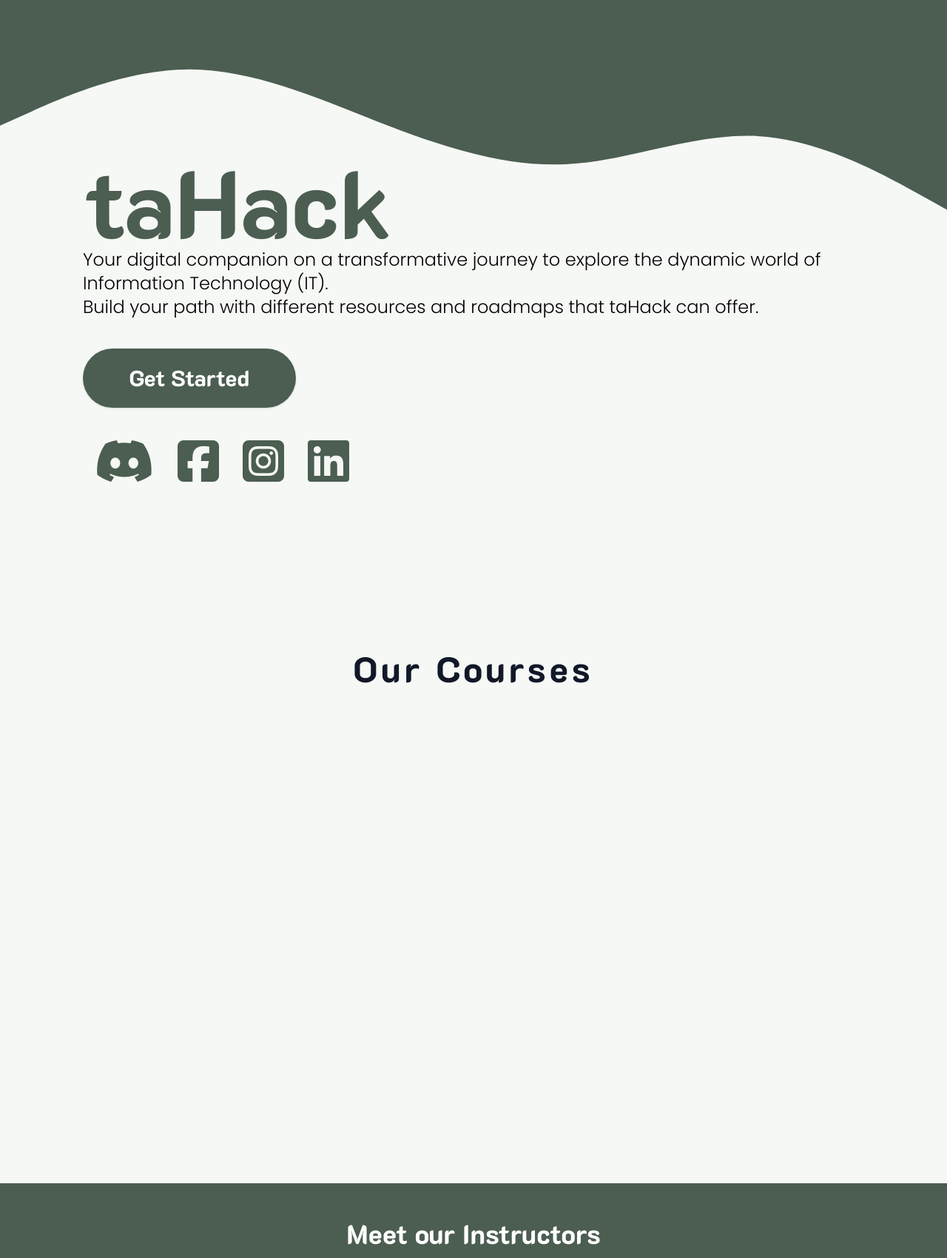
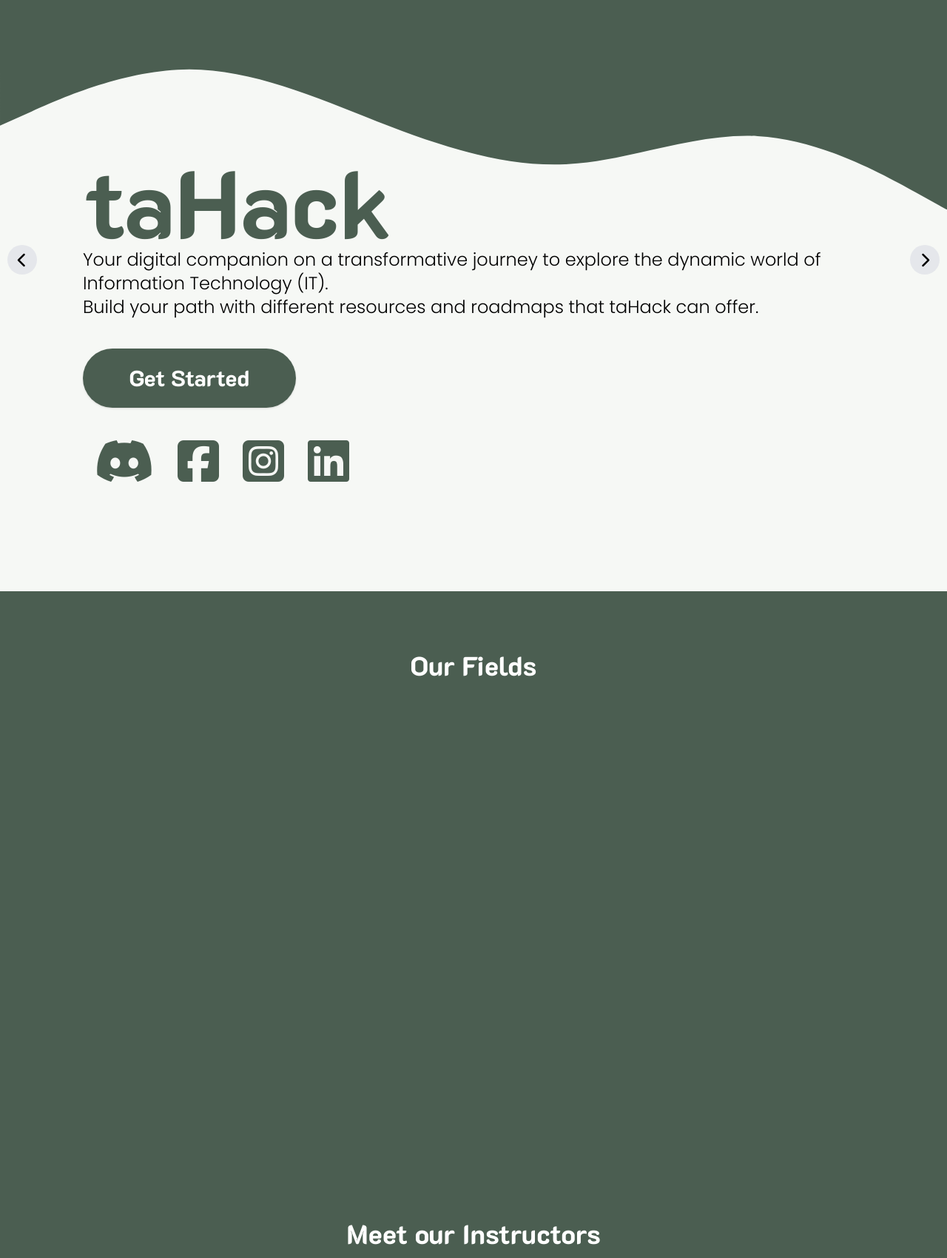
Before and after one commit to mjvdelacruz1/finalTaHack, a Django app: template templates/landing.html in a window 1280 px wide. Shown: the part 49-1749 px from the top of the page at 74% size. Run offline with Django 4.2, Linux system fonts and the light colour scheme; the template is opened without the code that fills it, so the values that code supplies are empty; style sheets or scripts are compiled from the project's sources; some libraries are stand-ins or nearby versions.

Commit message:
deleted fields, changed some designs ni show courses

```diff
--- a/templates/a_base.html
+++ b/templates/a_base.html
@@ -4,7 +4,7 @@
 
 <!DOCTYPE html>
 <html lang="en">
-  <!-- ... Your existing HTML structure ... -->
+
 
 <script>
   document.addEventListener("DOMContentLoaded", function () {
@@ -13,10 +13,10 @@
 
     dropdownToggle.addEventListener("click", function () {
       dropdownMenu.classList.toggle("hidden");
-      // Add logic to close other open dropdowns if needed
+
     });
 
-    // Add logic to close the dropdown when clicking outside of it if needed
+
     document.addEventListener("click", function (event) {
       if (!dropdownToggle.contains(event.target) && !dropdownMenu.contains(event.target)) {
         dropdownMenu.classList.add("hidden");
@@ -27,6 +27,44 @@
 
 <html lang="en scroll-smooth">
   <style>
+     .scroll-buttons {
+      position: fixed;
+      top: 50%;
+      transform: translateY(-50%);
+      z-index: 999;
+    }
+
+    .left-button {
+      left: 10px;
+    }
+
+    .right-button {
+      right: 10px;
+    }
+
+    #scrollableTable::-webkit-scrollbar {
+      width: 0;
+    }
+    #scrollableTable {
+      overflow-x: auto;
+      overflow-y: auto;
+      -ms-overflow-style: none;
+      scrollbar-width: none;
+    }
+  #scrollableTable::-webkit-scrollbar {
+      display: none;
+    }
+    #scrollableTable {
+      -ms-overflow-style: none;
+      scrollbar-width: none;
+      overflow-x: scroll;
+    }
+    #scrollableTable {
+    overflow-x: auto;
+
+    scroll-behavior: smooth;
+
+  }
     html {
   scroll-behavior: smooth;
     }
@@ -87,7 +125,7 @@
 
             <div class="z-50 hidden my-4 text-base list-none bg-white divide-y divide-gray-100 rounded-lg shadow dark:bg-gray-700 dark:divide-gray-600" id="user-dropdown">
               <div class="px-4 py-3">
-                <!-- <span class="block text-sm text-gray-900 dark:text-white">Bonnie Green</span> -->
+
                 <span class="block text-sm  text-gray-500 truncate dark:text-gray-400">{{ request.user }}</span>
               </div>
               <ul class="py-2" aria-labelledby="user-menu-button">
@@ -131,23 +169,7 @@
         </div>
       </nav>
 
-      <!-- <div class="container mx-auto flex flex-wrap p-5 flex-col md:flex-row items-center">
-        <a class="flex title-font font-medium items-center text-gray-900 mb-4 md:mb-0" href="/">
-          <svg xmlns="http://www.w3.org/2000/svg" fill="none" stroke="currentColor" stroke-linecap="round" stroke-linejoin="round" stroke-width="2" class="w-10 h-10 text-white p-2 rounded-full" viewBox="0 0 24 24">
-            <path d="M12 2L2 7l10 5 10-5-10-5zM2 17l10 5 10-5M2 12l10 5 10-5"></path>
-          </svg>
-          <span class="ml-3 text-3xl text-gray-100">TaHack</span>
-        </a>
-        <nav class="md:ml-auto md:mr-auto flex flex-wrap items-center text-base justify-center">
-          <a class="mr-5 hover:text-green-600" href="/maps">Map</a>
-          <a class="mr-5 hover:text-green-600" href="/fields">Courses</a>
-          <a class="mr-5 hover:text-green-600" href="/instructors">Instructors</a>
-          <a class="mr-5 hover:text-green-600" href="/contact">Contact</a>
-          <span>{{ request.user }}</span>
-          <span><a href="{% url 'users:logout' %}">   Logout</a></span>
-        </nav>
 
-      </div> -->
     </header>
     {% block content %}
     {% endblock content %}
--- a/templates/landing.html
+++ b/templates/landing.html
@@ -29,35 +29,90 @@
   </div>
 </section>
 
-<section class="w-screen h-screen flex flex-col" id="fields">
-  <div class="container px-5  mx-auto pt-20">
-    <div class="flex flex-col text-center w-full">
-      <h1 class="text-5xl k2d-eb  text-gray-900 tracking-widest">Our Courses</h1>
-    </div>
-    <div class="field-list flex flex-wrap pt-10 justify-center items-center">
-      {% for field in fields %}
-      <div class="p-4 rounded-2xl">
-        <div class="h-full flex sm:flex-row flex-col items-center sm:justify-start justify-center text-center sm:text-left">
-          <img alt="team" class="flex-shrink-0 rounded-lg w-40 h-40 object-cover object-center sm:mb-0 mb-4" src="{{ field.image.url }}" alt="{{ field.FieldTitle }} Image">
-          <div class="flex-grow sm:pl-8">
-            <h2 class="poppins-eb text-lg text-gray-900">{{ field.FieldTitle }}</h2>
-            <p class="mb-4">{{ field.FieldDescription }}</p>
-            <a href="{% url 'paths:show_courses' field.id %}" class="inline-flex items-center font-medium text-blue-600 hover:text-blue-800 dark:text-blue-500 dark:hover:text-blue-700 transition ease-in-out delay-0 hover:-translate-y-1 hover:scale-110 ration-300">
-              Learn more
-              <svg class=" w-2.5 h-2.5 ms-2 rtl:rotate-180" aria-hidden="true" xmlns="http://www.w3.org/2000/svg" fill="none" viewBox="0 0 6 10">
-                  <path stroke="currentColor" stroke-linecap="round" stroke-linejoin="round" stroke-width="2" d="m1 9 4-4-4-4"/>
-              </svg>
-            </a>
+<section class="bg-tahack w-screen h-screen " id="fields">
+
+  <section class="w-full z-40 relative ">
+    <h1 class="k2d-eb absolute text-white pt-20 text-4xl left-0 right-0 text-center">Our Fields</h1>
+  </section>
+  <div class="scroll-buttons left-button">
+    <button class=" rounded-full w-10 h-10  bg-gray-200  cursor-pointer group focus:outline-none" onclick="scrollTable('left')"><i class="fa-solid fa-chevron-left fa-lg"></i></button>
+  </div>
+  <div class="scroll-buttons right-button ">
+    <button class="rounded-full w-10 h-10  bg-gray-200 cursor-pointer group focus:outline-none " onclick="scrollTable('right')"><i class="fa-solid fa-chevron-right fa-lg"></i></button>
+
+  </div>
+
+      <div class="flex w-screen h-screen overflow-hidden">
+        <div class="flex flex-row items-center justify-center w-full">
+          <div class="w-screen h-screen overflow-x-scroll" id="scrollableTable">
+            <table class="table justify-center">
+              <tbody>
+                <tr class="">
+                  <td class="h-screen text-sm text-center " >
+                    <div class="h-full flex flex-col justify-center items-center mx-auto">
+                      <div class=" h-2/6 rounded-2xl w-64 flex-col justify-center text-center items-center transition ease-in-out delay-150 hover:-translate-y-1 hover:scale-110 ratio-300">
+
+                        <div class="pb-2 px-2">
+                          <a href="#">
+                            <h5 class="mb-1 text-base font-bold tracking-tight "></h5>
+                          </a>
+                          <p class="mb-1 font-normal text-xs "></p>
+
+                        </div>
+                      </div>
+                    </div>
+                  </td>
+
+                  {% for field in fields %}
+                  <td class="h-screen text-sm text-center text-gray-700" style="width: 50vw;">
+                    <div class="h-full  flex flex-col justify-center items-center mx-auto">
+                      <div class="group bg-white mr-16  hover:shadow-lg hover:shadow-white rounded-2xl w-64 flex-col justify-center text-center items-center transition ease-in-out delay-150 hover:-translate-y-1 hover:scale-110 ratio-300">
+                        <img class="rounded-t-2xl w-64 h-64 object-cover" src="{{ field.image.url }}" alt="{{ field.FieldTitle }} Image"/>
+                        <div  class="absolute rounded-2xl top-0 left-0 w-full h-0 flex flex-col justify-center items-center bg-tahackBg opacity-0 group-hover:h-full group-hover:opacity-75 duration-100">
+                          <a class="mt-5 px-8 py-3 text-black rounded-full hover:opacity-100 duration-300" href="{% url 'paths:show_courses' field.id %}">Learn more <i class="fa-solid fa-arrow-up-right-from-square" style="color: #000000;"></i></a>
+                        </div>
+                        <div class="pb-2 px-2">
+                          <a href="#">
+                            <h5 class="mb-1 text-base font-bold tracking-tight text-gray-900 dark:text-white">{{ field.FieldTitle }}</h5>
+                          </a>
+                          <p class="mb-1 font-normal text-xs text-gray-700 dark:text-gray-400">{{ field.FieldDescription }}</p>
+
+                        </div>
+                      </div>
+
+                    </div>
+
+                  </td>
+                  {% endfor %}
+                </tr>
+              </tbody>
+            </table>
           </div>
         </div>
       </div>
-      {% endfor %}
-    </div>
 
 
   </div>
 
+
+
+  <script>
+    function scrollTable(direction) {
+      const table = document.getElementById('scrollableTable');
+      const scrollDistance = 500;
+      if (direction === 'left') {
+        table.scrollLeft -= scrollDistance;
+      } else if (direction === 'right') {
+        table.scrollLeft += scrollDistance;
+      }
+    }
+  </script>
+
+
+
+
 </section>
+
 
 
 <section class="w-screen h-screen  bg-tahack" id="instructors">
@@ -162,6 +217,8 @@
       </div>
     </div>
   </div>
+
+
 </section>
 
 <section class="w-screen h-screen"  id="contact">
```
Also changed, not shown: templates/fields.html (deleted, +0 -31 lines), templates/lessons.html (added, +23 -0 lines), templates/show_courses.html (+15 -11 lines), README.md.
